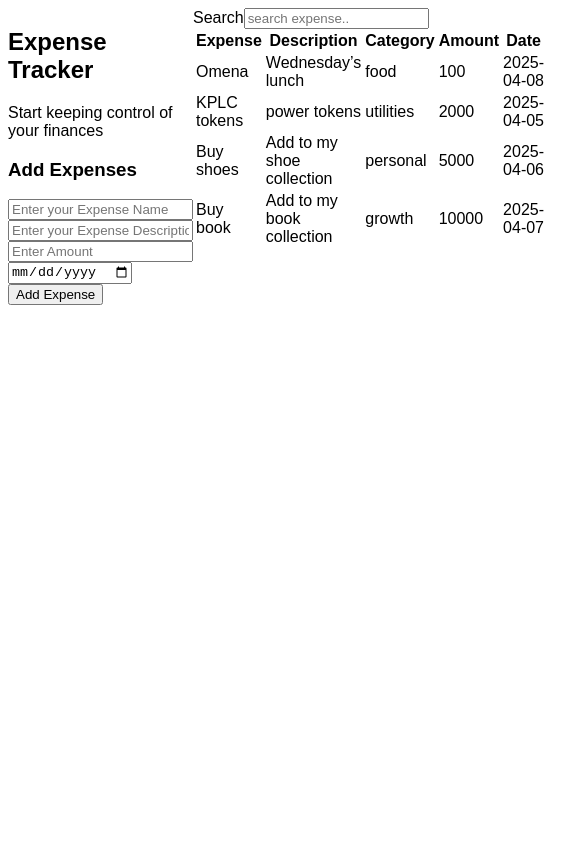
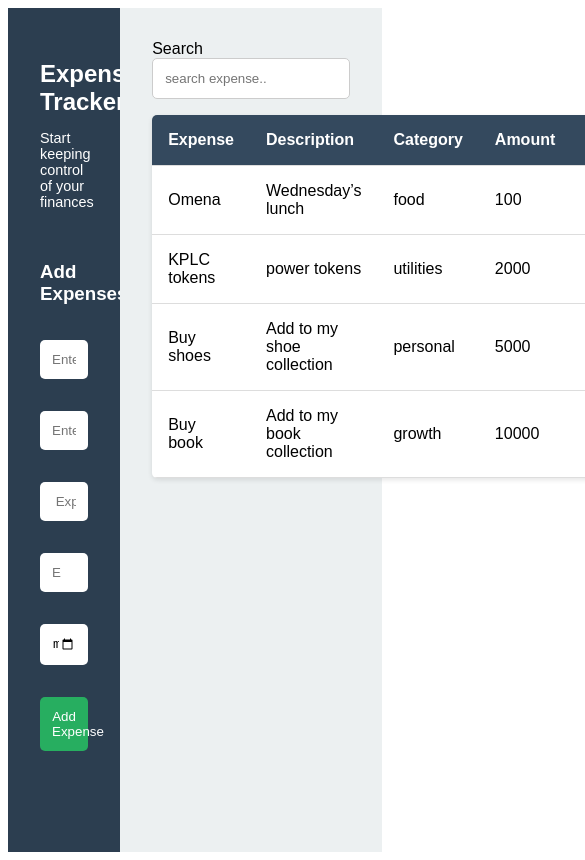
Before and after one commit to BakariJuma1/expense-tracker, a React (Vite) app: page / in a window 390 px wide. Shown: the top 860 px of the page, 585 px wide, since content can reach past the window. Built offline with nearby package versions, Linux system fonts and the light colour scheme.

Commit message:
using media queries to make my site responsive

```diff
--- a/src/components/ExpenseForm.jsx
+++ b/src/components/ExpenseForm.jsx
@@ -44,6 +44,13 @@ function ExpenseForm({ onAddExpense }) {
         required
       />
       <input
+        type="text"
+        placeholder=" Expense Category"
+        value={category}
+        onChange={(e) => setCategory(e.target.value)}
+        required
+      />
+      <input
         type="number"
         placeholder="Enter Amount"
         value={amount}
--- a/src/components/ExpenseTable.jsx
+++ b/src/components/ExpenseTable.jsx
@@ -2,7 +2,7 @@ import React from "react";
 
 function ExpenseTable({ expenses }) {
   return (
-    <table>
+    <table className="expenseTable">
       <thead>
         <tr>
           <th>Expense</th>
--- a/src/index.css
+++ b/src/index.css
@@ -3,3 +3,79 @@
   height: 100vh;
   font-family: arial, sans-serif;
 }
+.sidebar {
+  width: 30%;
+  background-color: #2c3e50;
+  color: white;
+  padding: 2rem;
+  box-sizing: border-box;
+}
+.sidebar h2 {
+  margin-bottom: 0.5rem;
+}
+.sidebar p {
+  font-size: 0.9rem;
+  margin-bottom: 2rem;
+}
+/* STYLING MY EXPENSE FORM */
+.expenseForm {
+  display: flex;
+  flex-direction: column;
+  gap: 1rem;
+}
+.expenseForm input {
+  margin-bottom: 1rem;
+  padding: 0.75rem;
+  border: none;
+  border-radius: 5px;
+}
+.expenseForm button {
+  padding: 0.75rem;
+  background-color: #27ae60;
+  color: white;
+  border: none;
+  border-radius: 5px;
+  cursor: pointer;
+}
+.expenseForm button:hover {
+  background-color: #219150;
+}
+/* STYLING MY MAIN AREA */
+.mainContent {
+  width: 70%;
+  padding: 2rem;
+  box-sizing: border-box;
+  background-color: #ecf0f1;
+}
+/* SEARCH BAR */
+.searchBar {
+  margin-bottom: 1rem;
+}
+.searchBar input {
+  width: 100%;
+  padding: 0.75rem;
+  border: 1px solid #ccc;
+  border-radius: 5px;
+}
+/* STYLING MY EXPENSE TABLE  */
+.expenseTable {
+  width: 100%;
+  border-collapse: collapse;
+  background-color: white;
+  box-shadow: 0 2px 5px rgba(0, 0, 0, 0.1);
+  border-radius: 5px;
+  overflow: hidden;
+}
+.expenseTable th,
+.expenseTable td {
+  padding: 1rem;
+  text-align: left;
+  border-bottom: 1px solid #ddd;
+}
+.expenseTable th {
+  background-color: #34495e;
+  color: white;
+}
+.expenseTable tr:hover {
+  background-color: #f2f2f2;
+}
```
